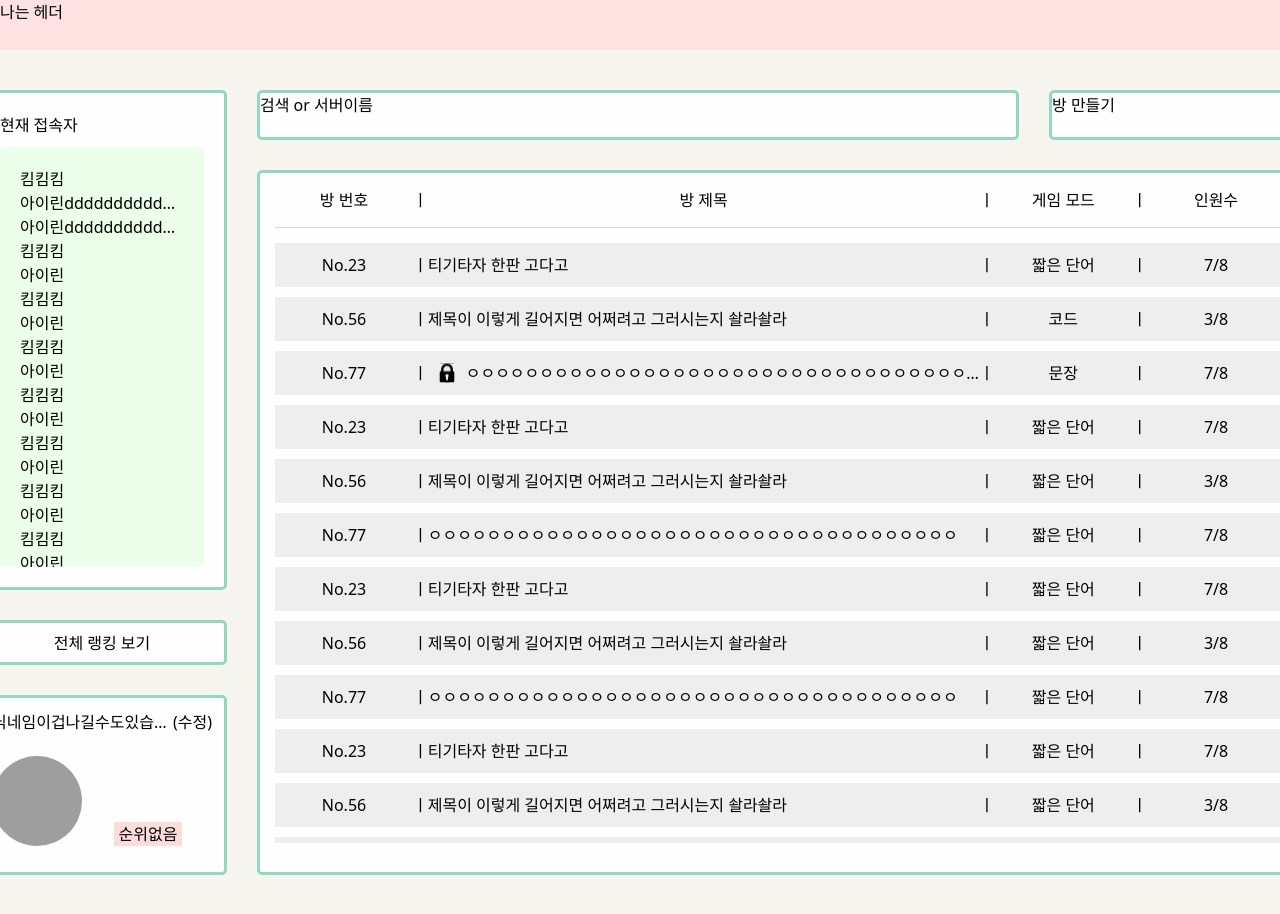
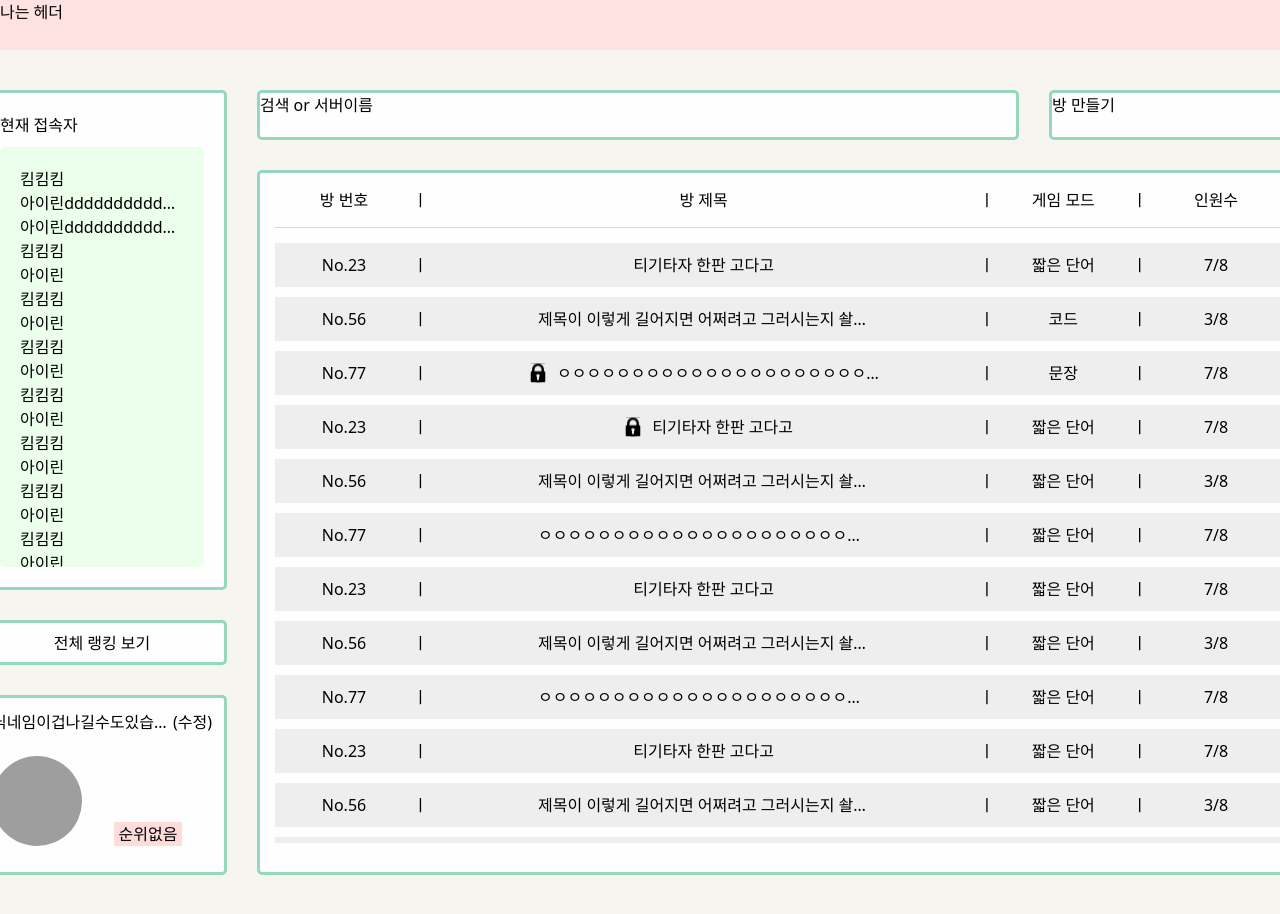
Before and after one commit to Team-E2I4/Team-E2I4-TiKiTaza-FE, a React (Vite) app: page /main in a window 1280 px wide. Shown: the top 914 px of the page. Built offline with nearby package versions, Linux system fonts and the light colour scheme; grey boxes are pictures that could not be loaded.

Commit message:
[🎨style]: 자물쇠 위치 조정 및 방 제목 최대크기 조절

```diff
--- a/src/pages/MainPage/GameRoomList.tsx
+++ b/src/pages/MainPage/GameRoomList.tsx
@@ -30,7 +30,7 @@ const DUMMY_DATA: GameRoomListItemProps[] = [
     roomNumber: 23,
     title: '티기타자 한판 고다고',
     mode: 'word',
-    isLocked: false,
+    isLocked: true,
     headCount: 7,
   },
   {
--- a/src/pages/MainPage/GameRoonListItem.tsx
+++ b/src/pages/MainPage/GameRoonListItem.tsx
@@ -26,20 +26,16 @@ const GameRoomListItem = ({
     <li className='flex w-full py-[1rem] bg-gray-10 hover:bg-coral-50 cursor-pointer'>
       <span className='text-center truncate flex-1'>{`No.${roomNumber}`}</span>
       <span>ㅣ</span>
-      <span className='text-center truncate flex-[4_0_0] flex'>
-        {isLocked ? (
-          <>
-            <img
-              src={locked}
-              alt='비공개'
-              className='mx-[1rem]'
-            />
-            <span className='truncate'>{title}</span>
-          </>
-        ) : (
-          <span className='truncate'>{title}</span>
+      <div className='flex-[4_0_0] truncate flex justify-center'>
+        {isLocked && (
+          <img
+            src={locked}
+            alt='비공개'
+            className='px-[1rem]'
+          />
         )}
-      </span>
+        <span className='text-center truncate max-w-[60%]'>{title}</span>
+      </div>
       <span>ㅣ</span>
       <span className='text-center truncate flex-1'>{MODE_TYPE[mode]}</span>
       <span>ㅣ</span>
```
